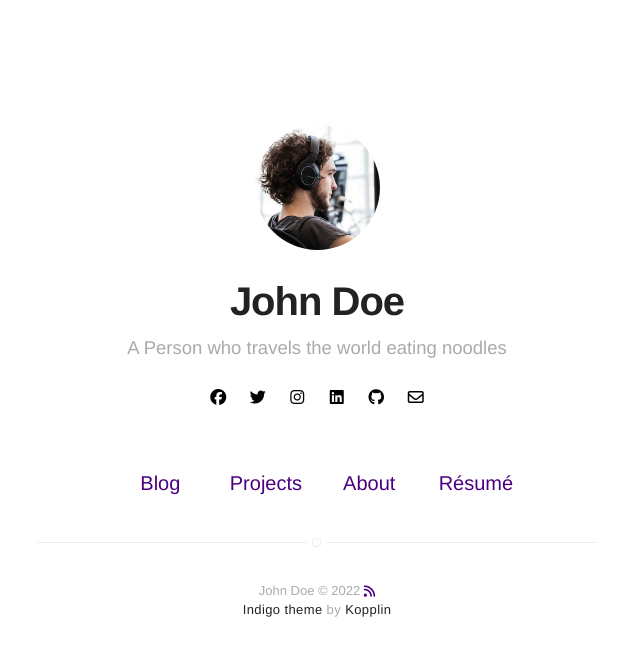
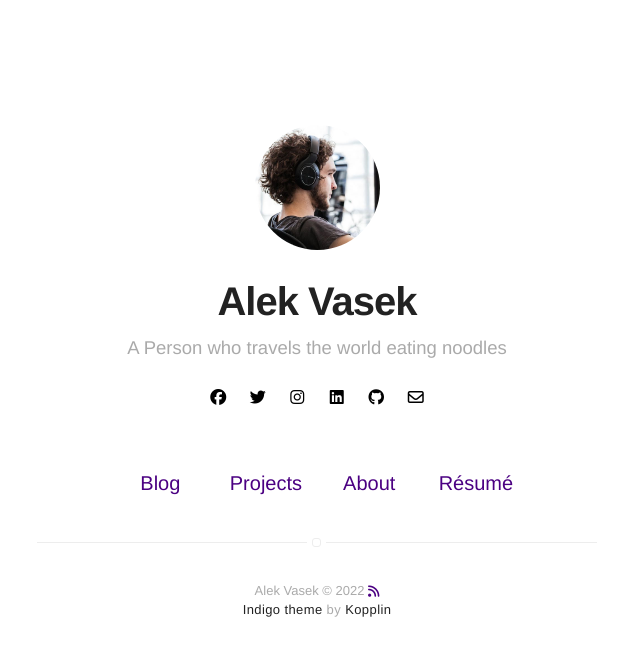
Before and after one commit to alekthegenius/alekthegenius.github.io, a Jekyll site: the page built from Aleks-Websites-Theme-gh-pages/index.html, in a window 1280 px wide. Shown: the top 656 px of the page, without its empty margins (323-963 px from the left). Built offline with Jekyll 4.4.1, drawn with Linux system fonts in a browser that asks for light colours; nearby versions of some CDN libraries.

Commit message:
Update _config.yml

```diff
--- a/Aleks-Websites-Theme-gh-pages/_config.yml
+++ b/Aleks-Websites-Theme-gh-pages/_config.yml
@@ -1,5 +1,5 @@
 # main text of home
-title: John Doe
+title: Alek Vasek
 bio: A Person who travels the world eating noodles
 
 # twitter summary info
```
